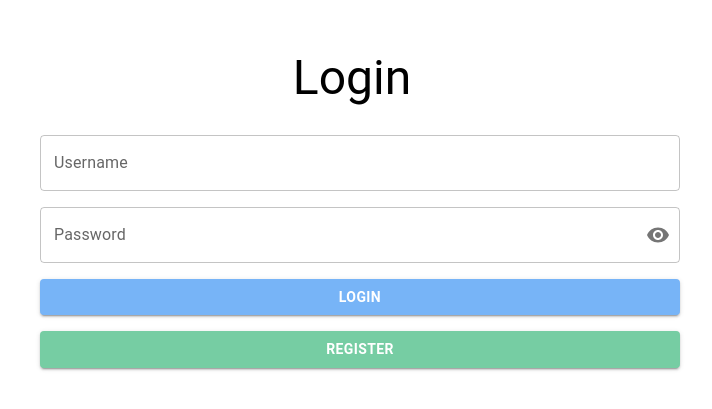
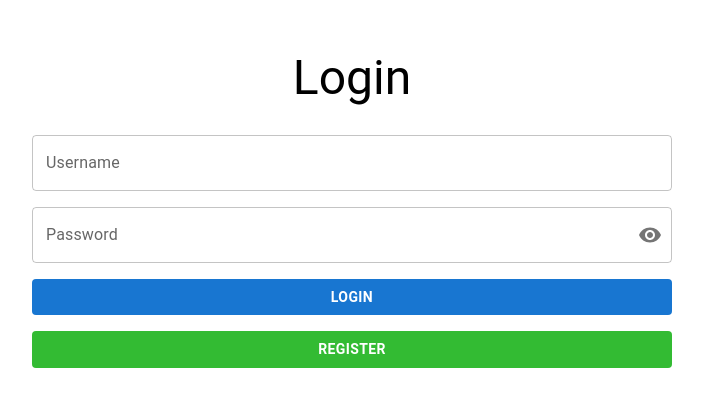
Before and after one commit to shapirobd/ghnk_crm_client, a React (Create React App) app: page / in a window 1280 px wide. Shown: the part 187-596 px from the top of the page, without its empty margins (288-1000 px from the left). Built offline with nearby package versions, Linux system fonts and the light colour scheme; no server answers.

Commit message:
fixing buttons & alignment

```diff
--- a/src/components/LoginPage.js
+++ b/src/components/LoginPage.js
@@ -84,7 +84,7 @@ export default function LoginPage() {
 				sx={{
 					display: "flex",
 					flexWrap: "wrap",
-					width: window.innerWidth < 760 ? "90%" : "50%"
+					width: window.innerWidth < 760 ? "90%" : "50%",
 				}}
 			>
 				<div style={{ width: "100%" }}>
@@ -92,7 +92,7 @@ export default function LoginPage() {
 						Login
 					</Typography>
 					<form onSubmit={(e) => handleSubmit(e)}>
-						<FormControl fullWidth sx={{ m: 1 }} variant="outlined">
+						<FormControl fullWidth sx={{ margin: "8px 0" }} variant="outlined">
 							<InputLabel htmlFor="outlined-adornment-password">
 								Username
 							</InputLabel>
@@ -103,7 +103,7 @@ export default function LoginPage() {
 								label="Username"
 							/>
 						</FormControl>
-						<FormControl fullWidth sx={{ m: 1 }} variant="outlined">
+						<FormControl fullWidth sx={{ margin: "8px 0" }} variant="outlined">
 							<InputLabel htmlFor="outlined-adornment-password">
 								Password
 							</InputLabel>
@@ -127,26 +127,28 @@ export default function LoginPage() {
 								label="Password"
 							/>
 						</FormControl>
-						<FormControl fullWidth sx={{ m: 1, width: "100%" }}>
+						<FormControl fullWidth sx={{ margin: "8px 0", width: "100%" }}>
 							<Button
 								variant="contained"
 								type="submit"
 								sx={{
-									backgroundColor: "#77B4F7",
-									"&:hover": { backgroundColor: "#87C4F7" },
+									backgroundColor: "#1876D1",
+									boxShadow: "none",
+									"&:hover": { backgroundColor: "#3B87F3" },
 								}}
 								// onClick={(e) => handleSubmit(e)}
 							>
 								<b>Login</b>
 							</Button>
 						</FormControl>
-						<FormControl fullWidth sx={{ m: 1, width: "100%" }}>
+						<FormControl fullWidth sx={{ margin: "8px 0", width: "100%" }}>
 							<Button
 								variant="contained"
 								type="submit"
 								sx={{
-									backgroundColor: "#76CDA3",
-									"&:hover": { backgroundColor: "#A1DDAA" },
+									backgroundColor: "#3B3",
+									boxShadow: "none",
+									"&:hover": { backgroundColor: "#5C5" },
 								}}
 								onClick={(e) => handleRegisterButton(e)}
 							>
```
